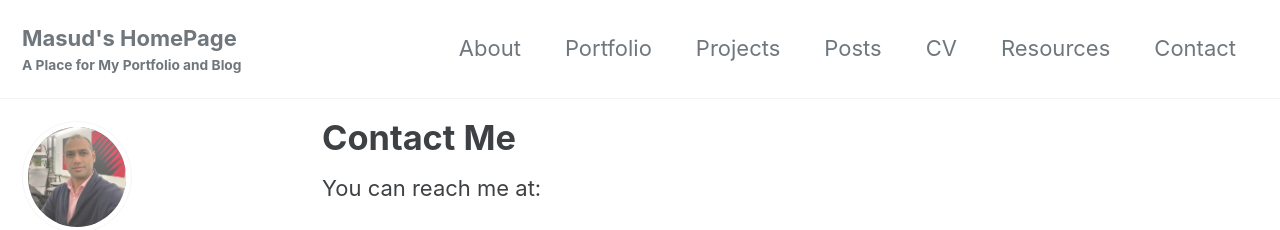
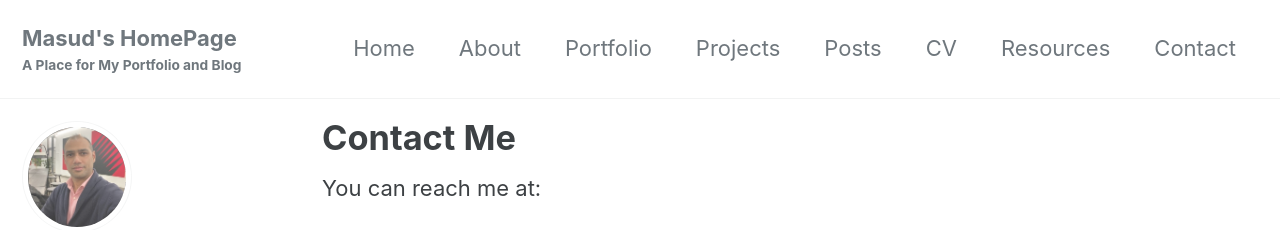
Before and after one commit to masudpervez27/masudpervez27.github.io, a Jekyll site: the page built from _pages/contact.md, in a window 1280 px wide. Shown: the top 230 px of the page. Built offline with Jekyll 4.4.1, drawn with Linux system fonts in a browser that asks for light colours; cached includes are drawn as plain includes.

```diff
--- a/_config.yml
+++ b/_config.yml
@@ -25,7 +25,7 @@
 url                      : "https://masudpervez27.github.io" # the base hostname & protocol for your site e.g. "https://mmistakes.github.io"
 baseurl                  : #"/masudpervez27" # the subpath of your site, e.g. "/blog"
 repository               : "masudpervez27/masudpervez27.github.io"
-teaser                   : #"/assets/images/unsplash-image-8" # path of fallback teaser image, e.g. "/assets/images/500x300.png"
+teaser                   : "/assets/images/unsplash-image-8" # path of fallback teaser image, e.g. "/assets/images/500x300.png"
 logo                     : #"/assets/images/apple-touch-icon.png" # path of logo image to display in the masthead, e.g. "/assets/images/88x88.png"
 masthead_title           : # overrides the website title displayed in the masthead, use " " for no title
 breadcrumbs              : # true, false (default)
--- a/_data/navigation.yml
+++ b/_data/navigation.yml
@@ -9,7 +9,8 @@
   #   url: /collection-archive/
   # - title: "Sitemap"
   #   url: /sitemap/
-
+  - title: "Home"
+    url: /
   - title: "About"
     url: /about/
 
```
Also changed, not shown: _pages/contact.md (+3 -0 lines).
